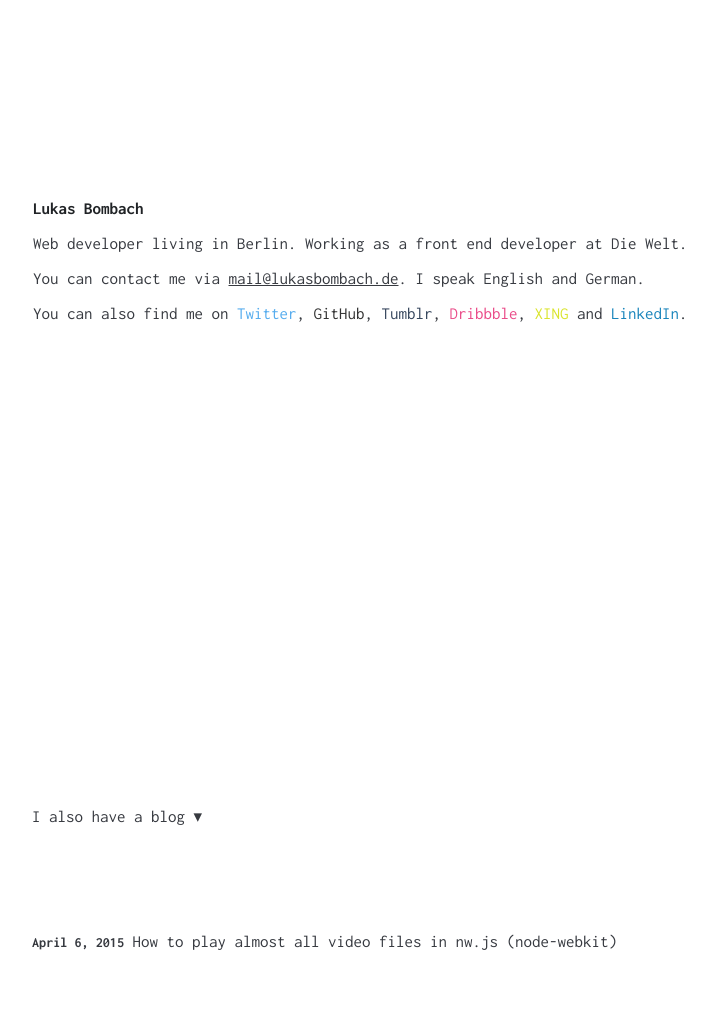
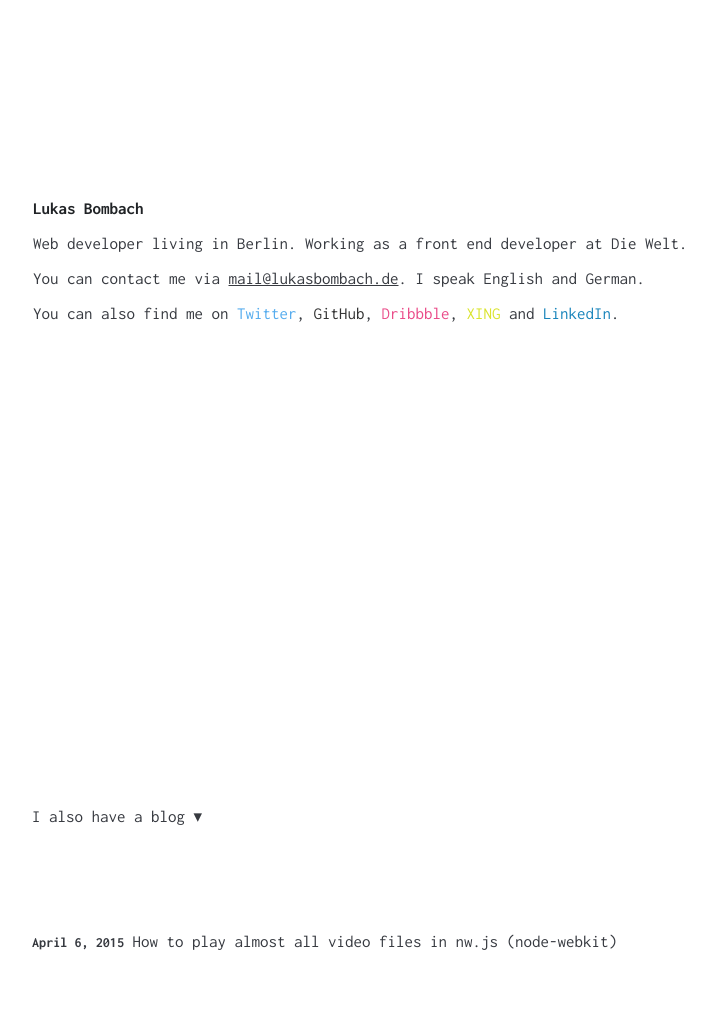
Before and after one commit to LukasBombach/LukasBombach.github.io, a Jekyll site: the page built from index.html, in a window 1280 px wide. Shown: the whole page, without its empty margins (50-765 px from the left). Built offline with Jekyll 4.4.1, drawn with Linux system fonts in a browser that asks for light colours; nearby versions of some CDN libraries.

Commit message:
Removed Tumblr

```diff
--- a/index.html
+++ b/index.html
@@ -12,7 +12,6 @@ title: Lukas Bombach
 <p>You can also find me on
     <a href="https://twitter.com/luke_schmuke" class="twitter">Twitter</a>,
     <a href="https://github.com/LukasBombach" class="github">GitHub</a>,
-    <a href="http://lukasbombach.tumblr.com/" class="tumblr">Tumblr</a>,
     <a href="https://dribbble.com/luke_schmuke" class="dribbble">Dribbble</a>,
     <a href="https://www.xing.com/profile/Lukas_Bombach" class="xing">XING</a> and
     <a href="https://www.linkedin.com/profile/view?id=343306956" class="linkedin">LinkedIn</a>.
```
